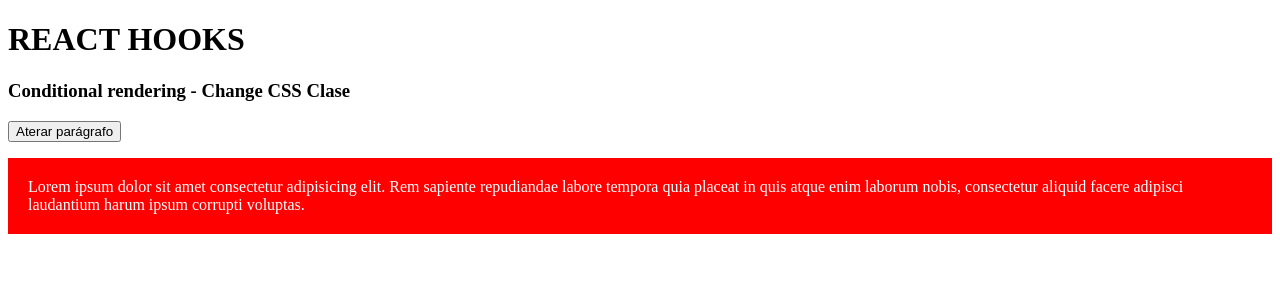
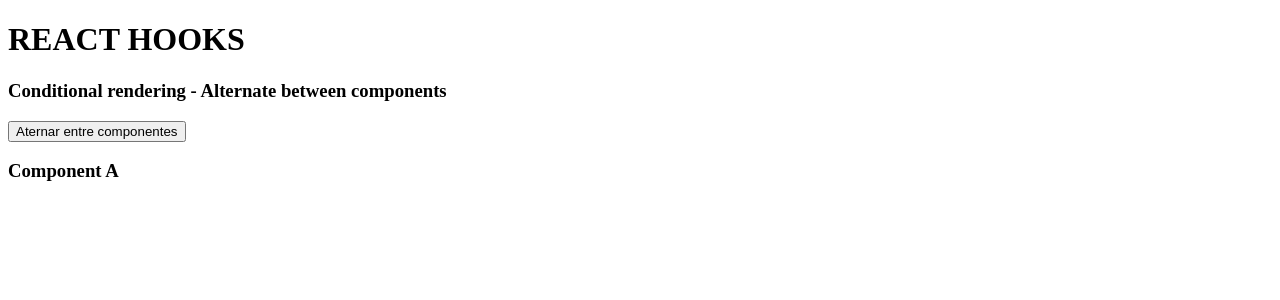
Before and after one commit to marceloAron1980/react_next_hooks, a React (Vite) app: page / in a window 1280 px wide. Shown: the top 300 px of the page. Built offline with nearby package versions, Linux system fonts and the light colour scheme.

Commit message:
12_hooks

```diff
--- a/src/App.jsx
+++ b/src/App.jsx
@@ -33,7 +33,9 @@
 // import HookState08 from "./components/UseState_08"
 // import HookState09 from "./components/UseState_09"
 // import HookState10 from "./components/UseState_10"
-import HookState11 from "./components/UseState_11"
+// import HookState11 from "./components/UseState_11"
+import HookState12 from "./components/UseState_12"
+
 
 export default ()=>{
     return (
@@ -50,7 +52,8 @@
         {/* <HookState08/> */}
         {/* <HookState09/> */}
         {/* <HookState10/> */}
-        <HookState11/>
+        {/* <HookState11/> */}
+        <HookState12/>
 
         </>
     )
--- /dev/null
+++ b/src/components/UseState_12.jsx
@@ -0,0 +1,15 @@
+import React, {useState} from "react";
+import CompA from './UseState_12a';
+import CompB from './UseState_12b';
+
+export default () => {
+    const [state, setState]=useState(true)
+
+    return(
+        <>
+        <h3> Conditional rendering - Alternate between components </h3>
+        <button onClick={()=> {setState(!state)}}>Aternar entre componentes</button>
+        {state ? <CompA/> : <CompB/>}
+        </>
+)
+}
--- /dev/null
+++ b/src/components/UseState_12a.jsx
@@ -0,0 +1,7 @@
+export default () => {
+    return(
+        <>
+        <h3> Component A </h3>
+         </>
+)
+}
--- /dev/null
+++ b/src/components/UseState_12b.jsx
@@ -0,0 +1,7 @@
+export default () => {
+    return(
+        <>
+        <h3> Component B </h3>
+         </>
+)
+}
```
